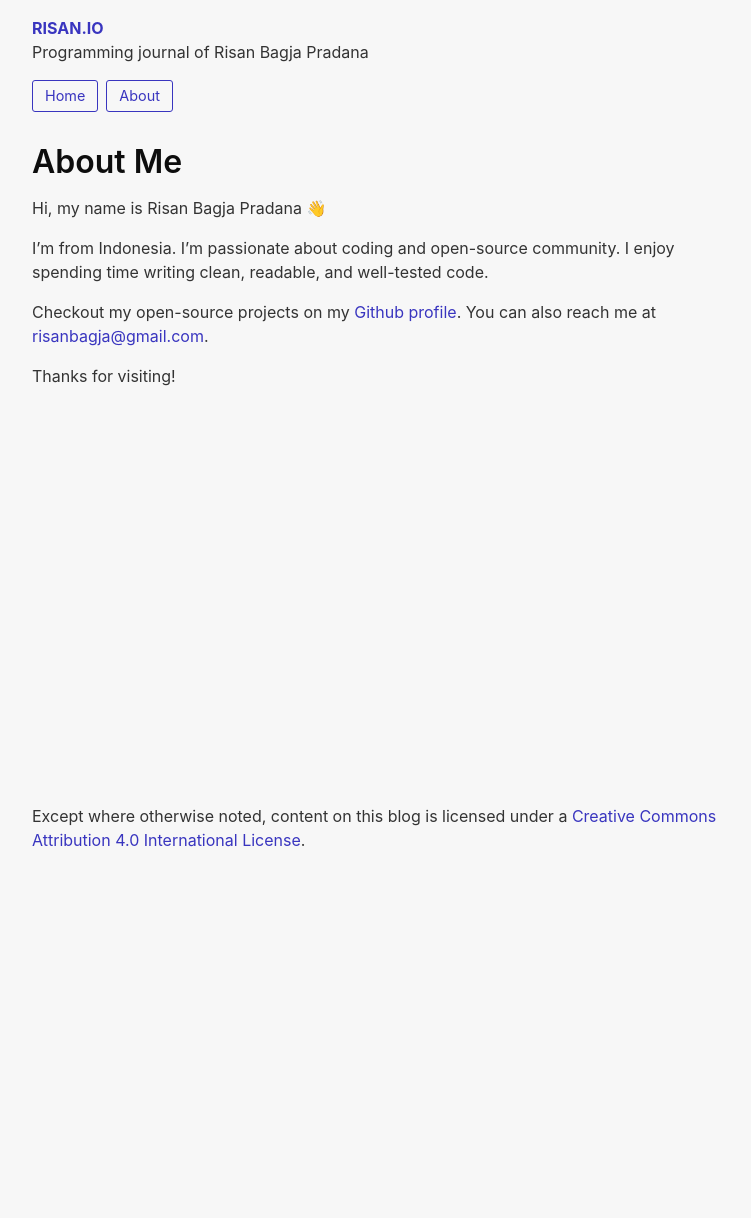
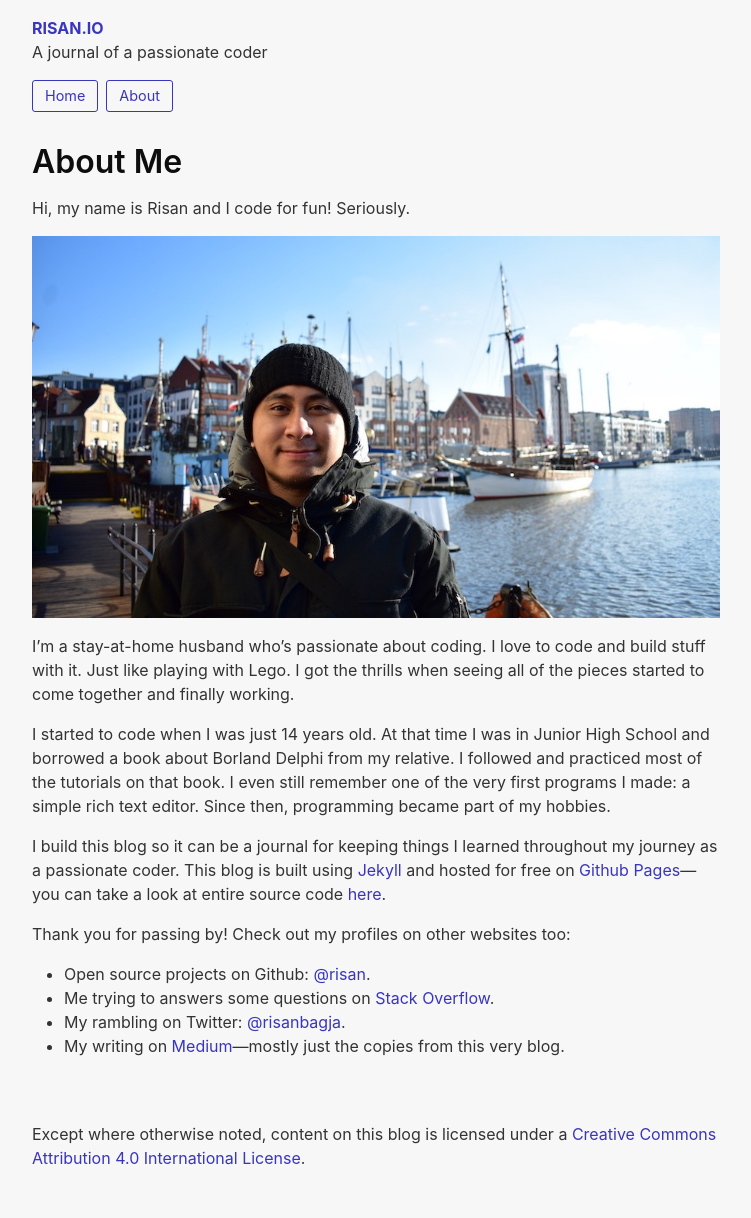
Before and after one commit to risan/oldblog, a Jekyll site: the page built from about.md, in a window 1280 px wide. Shown: the whole page, without its empty margins (264-1015 px from the left). Built offline with Jekyll 4.4.1, drawn with Linux system fonts in a browser that asks for light colours; before the commit the page ends 900 px from its top, so only the background shows below that.

Commit message:
Update about me page

```diff
--- a/_config.yml
+++ b/_config.yml
@@ -1,15 +1,16 @@
 # General settings
 lang: en
-title: risan.io
+title: Programming Journal
 description: >-
-  Programming journal of Risan Bagja Pradana, mostly about PHP, JavaScript,
-  Laravel, Node, Vue, React, Swift and everything in between.
+  The personal blog of Risan Bagja Pradana. The journal of a passionate coder
+  who writes codes for fun. Seriously.
 permalink: :title:output_ext
 baseurl: "" # the subpath of your site, e.g. /blog
 url: "https://risan.io"
 
 # Theme related settings
-short_desciption: Programming journal of Risan Bagja Pradana
+header_title: risan.io
+header_description: A journal of a passionate coder
 date_format: "%d %B %Y"
 nav_links:
   -
--- a/_includes/header-index.html
+++ b/_includes/header-index.html
@@ -1,6 +1,6 @@
 <header class="header container">
   <a class="header-link" href="{{ '/' | absolute_url }}">
-    <h1 class="header-title">{{ site.title }}</h1>
+    <h1 class="header-title">{{ site.header_title }}</h1>
   </a>
-  <h2>{{ site.short_desciption }}</h2>
+  <h2>{{ site.header_description }}</h2>
 </header>
--- a/_includes/header.html
+++ b/_includes/header.html
@@ -1,6 +1,6 @@
 <header class="header container">
   <a class="header-link" href="{{ '/' | absolute_url }}">
-    <p class="header-title">{{ site.title }}</p>
+    <p class="header-title">{{ site.header_title }}</p>
   </a>
-  <p>{{ site.short_desciption }}</p>
+  <p>{{ site.header_description }}</p>
 </header>
--- a/_layouts/index.html
+++ b/_layouts/index.html
@@ -3,7 +3,7 @@
 <head>
   <meta charset="utf-8">
   <meta http-equiv="x-ua-compatible" content="ie=edge">
-  <title>{{ site.short_desciption }}</title>
+  <title>{{ site.header_description }}</title>
   <meta name="viewport" content="width=device-width, initial-scale=1, shrink-to-fit=no">
   {% seo title=false %}
   <link rel="stylesheet" href="{{ '/css/index.css' | absolute_url }}">
--- a/about.md
+++ b/about.md
@@ -1,16 +1,25 @@
 ---
 layout: page
 title: About Me
-excerpt: My name is Risan Bagja Pradana, I'm passionate about coding
+excerpt: Hi, my name is Risan and I code for fun! Seriously.
 image:
-  path: https://res.cloudinary.com/risan/image/upload/v1516997085/work-under-sakura_acfg1j.jpg
+  path: /img/risan-og.jpg
   width: 1200
-  height: 719
+  height: 800
 ---
-Hi, my name is Risan Bagja Pradana 👋
+Hi, my name is Risan and I code for fun! Seriously.
 
-I'm from Indonesia. I'm passionate about coding and open-source community. I enjoy spending time writing clean, readable, and well-tested code.
+![Hi, my name is Risan!](/img/risan.jpg)
 
-Checkout my open-source projects on my [Github profile](https://github.com/risan). You can also reach me at [risanbagja@gmail.com](mailto:risanbagja@gmail.com).
+I'm a stay-at-home husband who's passionate about coding. I love to code and build stuff with it. Just like playing with Lego. I got the thrills when seeing all of the pieces started to come together and finally working.
 
-Thanks for visiting!
+I started to code when I was just 14 years old. At that time I was in Junior High School and borrowed a book about Borland Delphi from my relative. I followed and practiced most of the tutorials on that book. I even still remember one of the very first programs I made: a simple rich text editor. Since then, programming became part of my hobbies.
+
+I build this blog so it can be a journal for keeping things I learned throughout my journey as a passionate coder. This blog is built using [Jekyll](https://jekyllrb.com) and hosted for free on [Github Pages](https://pages.github.com)—you can take a look at entire source code [here](https://github.com/risan/risan.github.io).
+
+Thank you for passing by! Check out my profiles on other websites too:
+
+* Open source projects on Github: [@risan](https://github.com/risan).
+* Me trying to answers some questions on [Stack Overflow](https://stackoverflow.com/users/5138222).
+* My rambling on Twitter: [@risanbagja](https://twitter.com/risanbagja).
+* My writing on [Medium](https://medium.com/risan)—mostly just the copies from this very blog.
```
Also changed, not shown: img/risan-og.jpg (added), img/risan.jpg (added).
